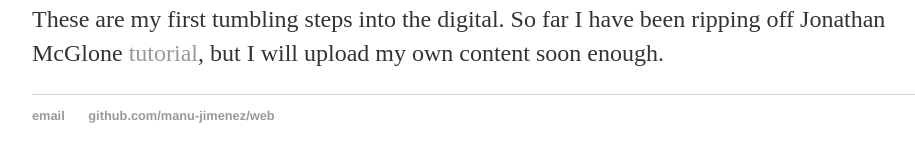
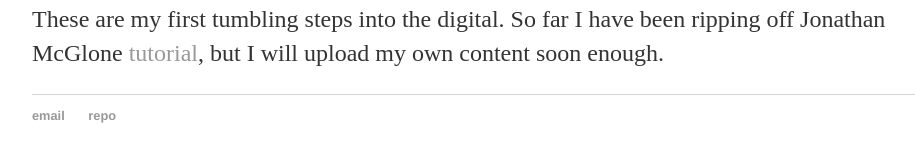
Before and after one commit to manu-jimenez/manu-jimenez.github.io, a Jekyll site: the page built from _posts/2017-01-25-Manuel-Jiménez-webpage-first-post.md, in a window 1280 px wide. Shown: the part 252-414 px from the top of the page, without its empty margins (160-1075 px from the left). Built offline with Jekyll 4.4.1, drawn with Linux system fonts in a browser that asks for light colours.

Commit message:
Update default.html
changing the link to the repo layout

```diff
--- a/_layouts/default.html
+++ b/_layouts/default.html
@@ -27,7 +27,7 @@
 		<footer>
     		<ul>
         		<li><a href="mailto:manuel.jimenez@fisfun.uned.com">email</a></li>
-        		<li><a href="https://github.com/manu-jimenez/web">github.com/manu-jimenez/web</a></li>
+        		<li><a href="https://github.com/manu-jimenez/web">repo</a></li>
 			</ul>
 		</footer>
 	</body>
```
